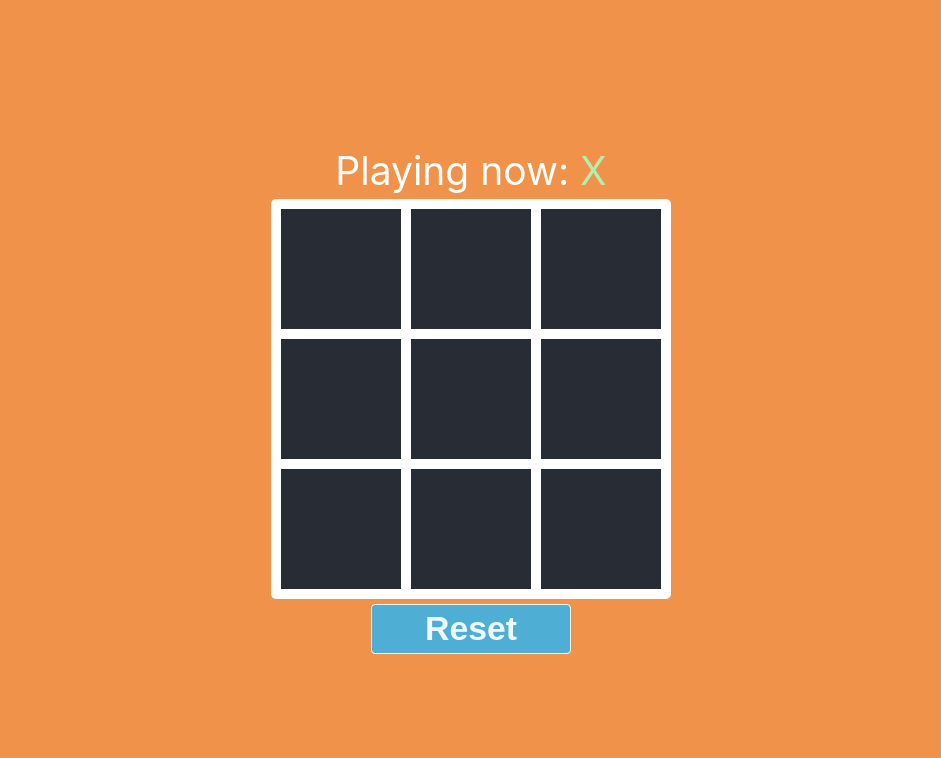
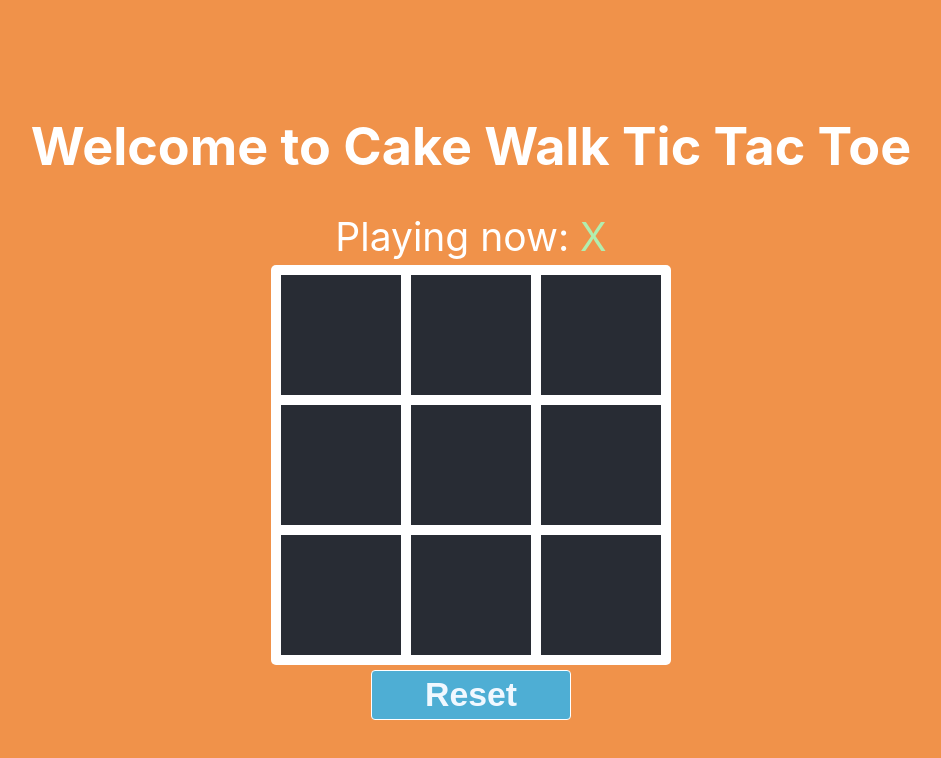
Before and after one commit to sYashcoderz/CakeWalk_Game, a React (Create React App) app: page / in a window 1280 px wide. Shown: the top 758 px of the page, without its empty margins (169-1110 px from the left). Built offline with nearby package versions, Linux system fonts and the light colour scheme.

Commit message:
updated code

```diff
--- a/src/App.js
+++ b/src/App.js
@@ -127,7 +127,7 @@ function App() {
     <div className="App">
       <header className="App-header">
         <GameContext.Provider value={{cells, setCells, onCellClick, currentChar, winner, gameOver, winnerCells}} >
-        {/* <h1>Heekoooo</h1> */}
+        <h1>Welcome to Cake Walk Tic Tac Toe</h1>
         <Header />
         <Gameboard />
         </GameContext.Provider>
```
